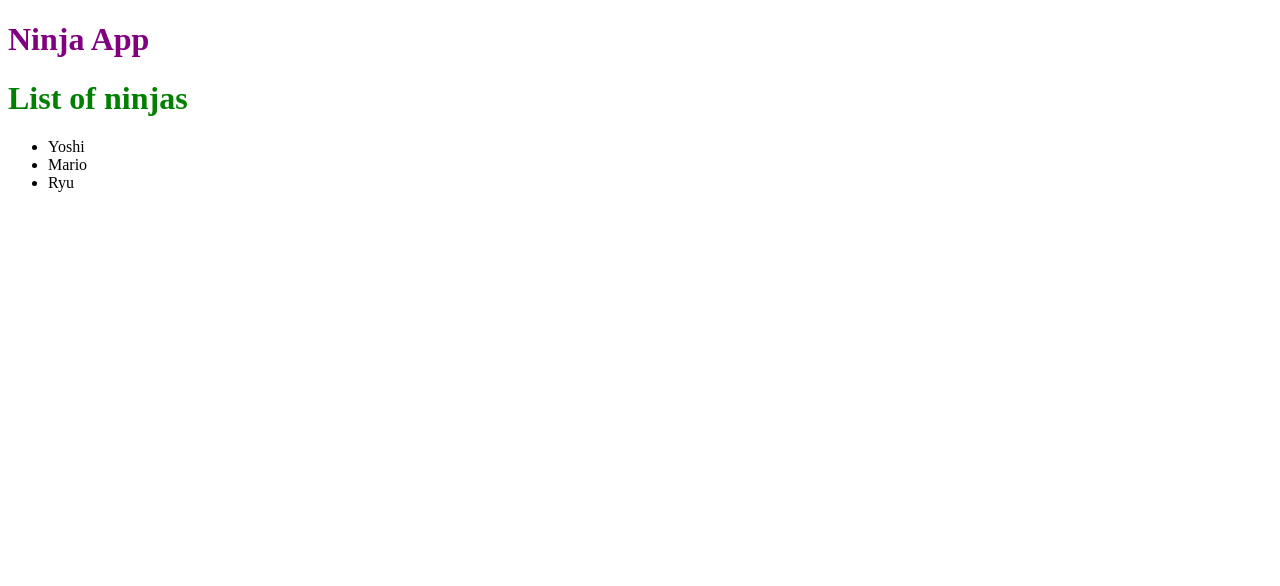
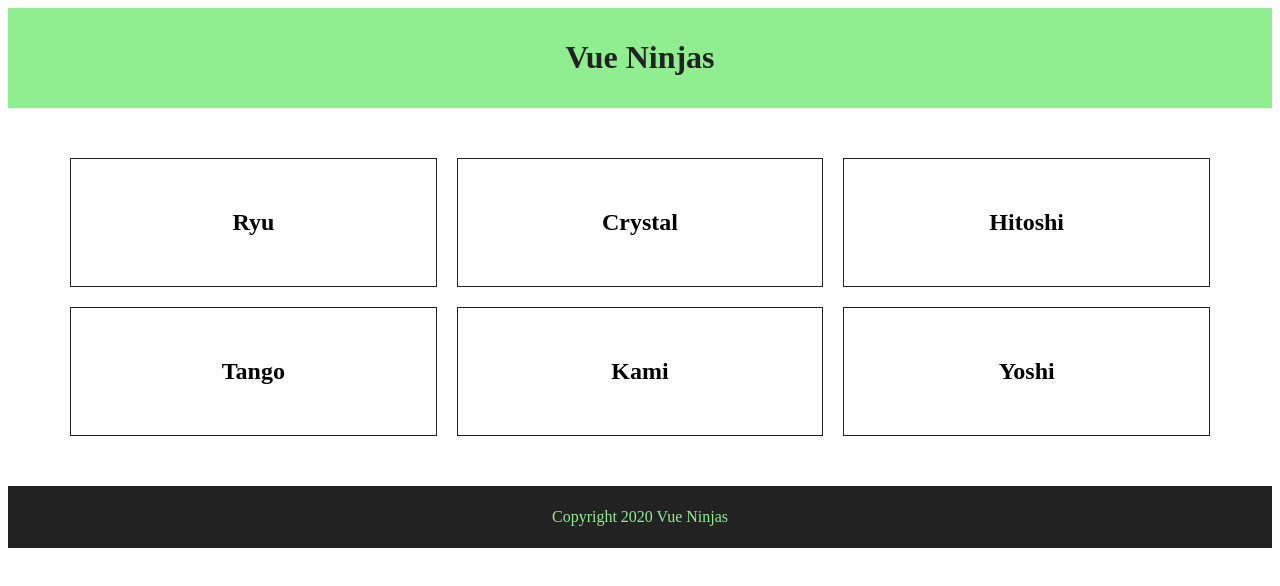
Before and after one commit to enricochionna/vuejs-playlist, a Vue app: page / in a window 1280 px wide. Shown: the top 586 px of the page. Built offline with nearby package versions, Linux system fonts and the light colour scheme.

Commit message:
lesson 21

```diff
--- a/src/App.vue
+++ b/src/App.vue
@@ -1,30 +1,31 @@
 <template>
-  <div id="app">
-    <h1>{{ title }}</h1>
-    <ninjas></ninjas>
-
-
+  <div>
+    <app-header />
+    <app-ninjas />
+    <app-footer />
   </div>
 </template>
 
 <script>
+import Header from './components/Header.vue'
 import Ninjas from './components/Ninjas.vue'
+import Footer from './components/Footer.vue'
 
 export default {
-  components: {
-    'ninjas': Ninjas
+  components:{
+    'app-header': Header,
+    'app-ninjas': Ninjas,
+    'app-footer': Footer
   },
   data() {
     return {
-      title: 'Ninja App'
+
 
     }
   }
 }
 </script>
 
-<style scoped>
-h1{
-  color:purple
-}
+<style>
+
 </style>
--- /dev/null
+++ b/src/components/Footer.vue
@@ -0,0 +1,27 @@
+<template>
+<footer>
+  <p>{{ copyright }}</p>
+</footer>
+
+</template>
+
+<script>
+export default {
+  data() {
+    return {
+      copyright: ' Copyright 2020 Vue Ninjas'
+    }
+  }
+}
+</script>
+
+<style scoped>
+footer{
+    background: #222;
+    padding: 6px;
+}
+p{
+        color: lightgreen;
+        text-align: center;
+}
+</style>
--- /dev/null
+++ b/src/components/Header.vue
@@ -0,0 +1,27 @@
+<template>
+  <header>
+    <h1>{{ title }}</h1>
+  </header>
+
+</template>
+
+<script>
+export default {
+  data() {
+    return {
+      title:'Vue Ninjas'
+    }
+  }
+}
+</script>
+
+<style scoped>
+header{
+    background: lightgreen;
+    padding: 10px;
+}
+h1{
+    color: #222;
+    text-align: center;
+}
+</style>
--- a/src/components/Ninjas.vue
+++ b/src/components/Ninjas.vue
@@ -1,24 +1,53 @@
 <template>
-<div>
-  <h1>List of ninjas</h1>
-  <ul>
-    <li v-for="ninja in ninjas" :key="ninja">{{ ninja }}</li>
-  </ul>
-</div>
+  <div id="ninjas">
+    <ul>
+      <li v-for="ninja in ninjas" :key="ninja.name" v-on:click="ninja.show=!ninja.show">
+        <h2>{{ninja.name}}</h2>
+        <h3 v-show="ninja.show">{{ninja.speciality}}</h3>
+      </li>
+    </ul>
+  </div>
+
+
 </template>
 
 <script>
 export default {
   data() {
     return {
-      ninjas:['Yoshi', 'Mario', 'Ryu']
+      ninjas: [
+        {name: 'Ryu', speciality: 'Vue Components', show: false},
+        {name: 'Crystal', speciality: 'HTML Wizardry', show: false},
+        {name: 'Hitoshi', speciality: 'Click Events', show: false},
+        {name: 'Tango', speciality: 'Conditionals', show: false},
+        {name: 'Kami', speciality: 'Webpack', show: false},
+        {name: 'Yoshi', speciality: 'Data Diggin', show: false}
+      ]
     }
   }
 }
 </script>
 
 <style scoped>
-h1{
-  color:green
+#ninjas{
+    width: 100%;
+    max-width: 1200px;
+    margin: 40px auto;
+    padding: 0 20px;
+    box-sizing: border-box;
+}
+ul{
+    display: flex;
+    flex-wrap: wrap;
+    list-style-type: none;
+    padding: 0;
+}
+li{
+    flex-grow: 1;
+    flex-basis: 300px;
+    text-align: center;
+    padding: 30px;
+    border: 1px solid #222;
+    margin: 10px;
 }
 </style>
--- a/src/main.js
+++ b/src/main.js
@@ -3,9 +3,6 @@
 
 Vue.config.productionTip = false
 
-// import Ninjas from './components/Ninjas.vue'
-// Vue.component('ninjas', Ninjas);
-
 new Vue({
   render: h => h(App),
 }).$mount('#app')
```
